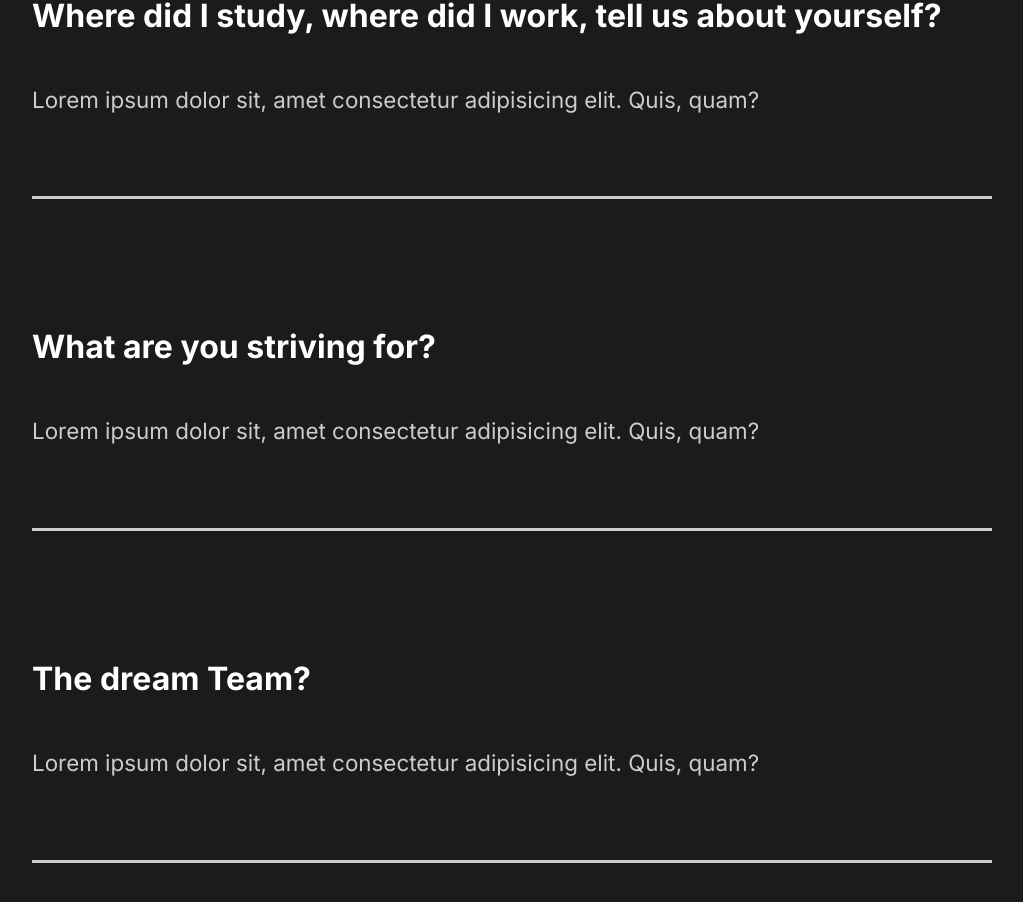
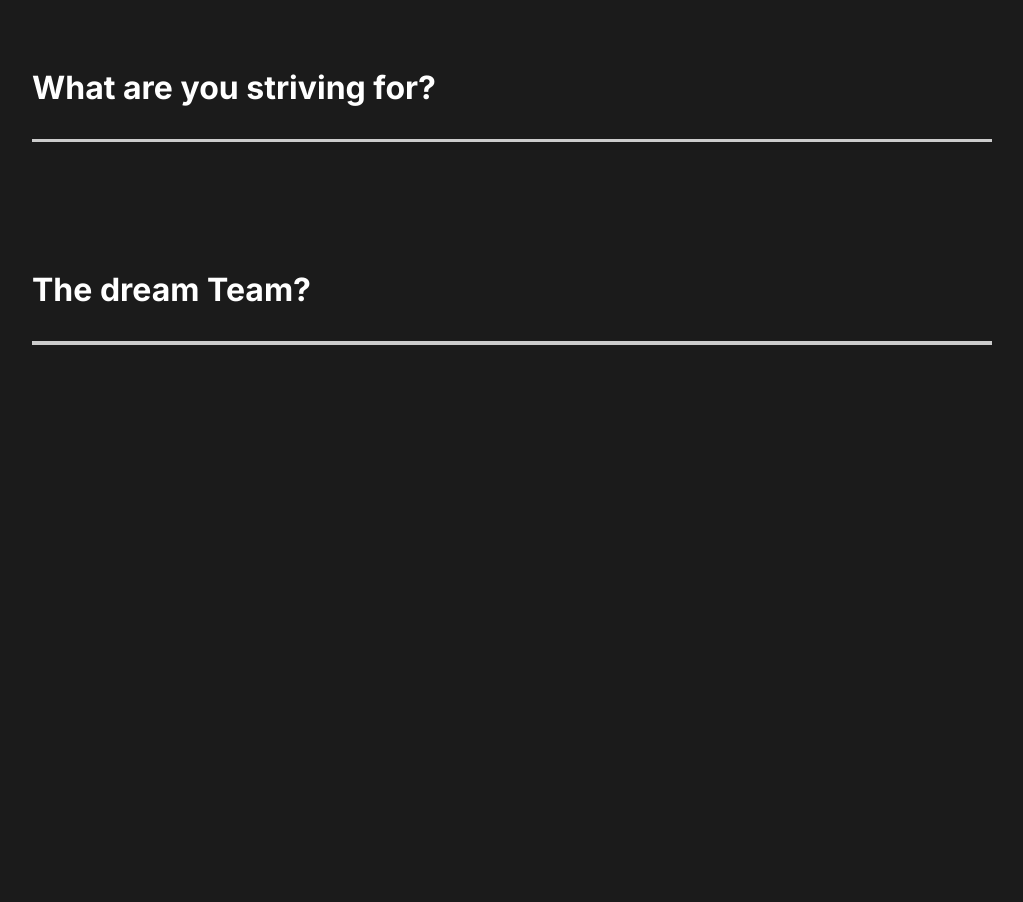
Before and after one commit to pavel97107/my-portfolio, a React (Create React App) app: page / in a window 1280 px wide. Shown: the part 2729-3631 px from the top of the page, without its empty margins (128-1151 px from the left). After the commit the page ends 3234 px from the top, so only its background shows below. Built offline with nearby package versions, Linux system fonts and the light colour scheme.

Commit message:
reusableComponents

```diff
--- a/src/components/faqSection/index.jsx
+++ b/src/components/faqSection/index.jsx
@@ -1,57 +1,82 @@
-import React from "react";
-import {Faq} from './styles/faqSection'
-
-
+import React, { useState } from "react";
+import { Faq } from "./styles/faqSection";
 
 export default () => {
+  const [questionList, setQuestionList] = useState([
+    {
+      active: false,
+      id: 1,
+      title: "How long have I been web development?",
+      answer:
+        " Lorem ipsum dolor sit, amet consectetur adipisicing elit. Quis, quam?",
+    },
+    {
+      active: false,
+      id: 2,
+      title: "Where did I study, where did I work, tell us about yourself?",
+      answer:
+        " Lorem ipsum dolor sit, amet consectetur adipisicing elit. Quis, quam?",
+    },
+    {
+      active: false,
+      id: 3,
+      title: "What are you striving for?",
+      answer:
+        " Lorem ipsum dolor sit, amet consectetur adipisicing elit. Quis, quam?",
+    },
+    {
+      active: false,
+      id: 4,
+      title: "The dream Team?",
+      answer:
+        " Lorem ipsum dolor sitamet consectetur adipisicing elit. Quis, quam?",
+    },
+  ]);
+
+  const setActiveQuestionHandler = (id) => {
+    const updateQuestionList = questionList.map((question) => {
+      if (id === question.id) {
+        if (question.active) {
+          return { ...question, active: false };
+        }
+        return { ...question, active: true };
+      }
+      return question;
+    });
+
+    setQuestionList(updateQuestionList);
+  };
+
   return (
     <Faq>
       <h2>
         Any questions <span>FAQ</span>
       </h2>
       <div className="questions">
-        <div className="question">
-          <h4>How long have I been web development?</h4>
-          <div className="answer">
-            <p>
-              Lorem ipsum dolor sit, amet consectetur adipisicing elit. Quis,
-              quam?
-            </p>
-          </div>
-          <div className="faq-line"></div>
-        </div>
-
-        <div className="question">
-          <h4>Where did I study, where did I work, tell us about yourself?</h4>
-          <div className="answer">
-            <p>
-              Lorem ipsum dolor sit, amet consectetur adipisicing elit. Quis,
-              quam?
-            </p>
-          </div>
-          <div className="faq-line"></div>
-        </div>
-        <div className="question">
-          <h4>What are you striving for?</h4>
-          <div className="answer">
-            <p>
-              Lorem ipsum dolor sit, amet consectetur adipisicing elit. Quis,
-              quam?
-            </p>
-          </div>
-          <div className="faq-line"></div>
-        </div>
-        <div className="question">
-          <h4>The dream Team?</h4>
-          <div className="answer">
-            <p>
-              Lorem ipsum dolor sit, amet consectetur adipisicing elit. Quis,
-              quam?
-            </p>
-          </div>
-          <div className="faq-line"></div>
-        </div>
+        {questionList.map((question) => {
+          return (
+            <Question
+              key={question.id}
+              setActiveQuestion={setActiveQuestionHandler}
+              {...question}
+            />
+          );
+        })}
       </div>
     </Faq>
   );
 };
+
+const Question = ({ active, title, id, answer, setActiveQuestion }) => {
+  return (
+    <div onClick={() => setActiveQuestion(id)} className="question">
+      <h4>{title}</h4>
+      {active && (
+        <div className="answer">
+          <p>{answer}</p>
+        </div>
+      )}
+      <div className="faq-line"></div>
+    </div>
+  );
+};
```
